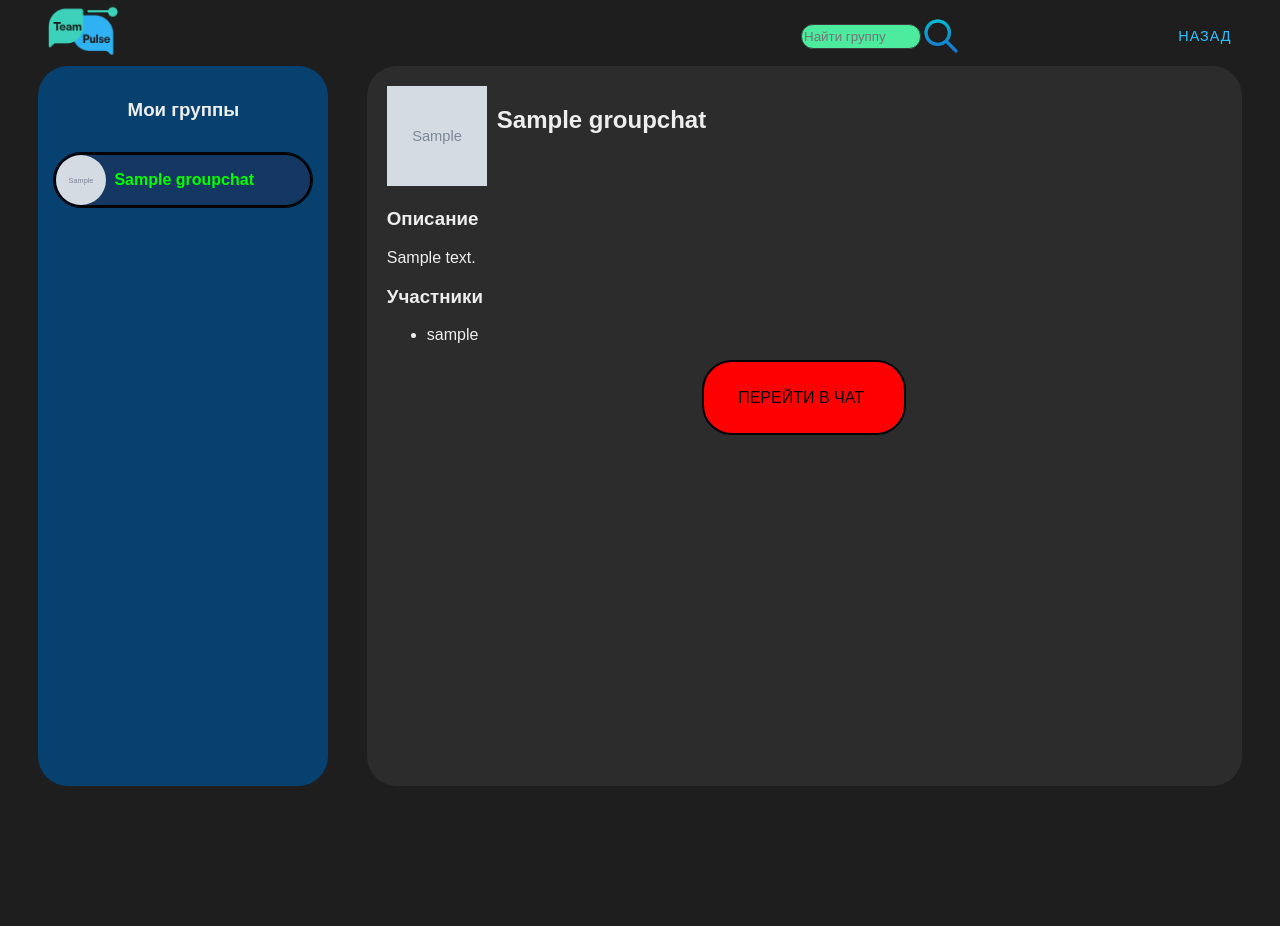
After one commit to ManK0-is-here/work_chat, a Django app: page /groups/1/ in a window 1280 px wide. The commit adds this page. Run offline with Django 5.2, Linux system fonts and the light colour scheme; a user stored in the database is signed in; tables that the repository leaves empty hold one stand-in row (values such as "Sample post"); grey boxes marked "Sample" are stand-in pictures.

Commit message:
6.2: Создал группы с 50% функционалом

```diff
--- a/chat/models.py
+++ b/chat/models.py
@@ -5,13 +5,13 @@ from django.contrib.auth.models import User
 class GroupChat(models.Model):
 
     icon = models.ImageField(
-        upload_to="media/group_avatar/",
+        upload_to="group_avatar",
         null=True,
         blank=True,
-        default="media/group_avatar/default.png"
+        default="group_avatar/default.png"
     )
     name = models.CharField(max_length=50, unique=True)
-    descripion = models.TextField(max_length="200", null=True, blank=True)
+    description = models.TextField(max_length="200", null=True, blank=True)
     members = models.ManyToManyField(User, related_name="groups_chat", blank=True)
     created_at = models.DateTimeField(auto_now_add=True)
 
--- /dev/null
+++ b/chat/templates/base_groups.html
@@ -0,0 +1,55 @@
+{% load static %}
+<!DOCTYPE html>
+<html lang="ru">
+<head>
+    <meta charset="UTF-8">
+    <title>Коммуникация</title>
+    <link rel="stylesheet" href="{% static 'css/chat_and_groups.css' %}">
+    <link rel="shortcut icon" href="{% static 'image/favicon.ico' %}" type="image/x-icon">
+</head>
+<body>
+    <nav class="navbar">
+        <div class="pos-logo">
+            <a href="{% url 'user_home' %}">
+                <img src="/static/image/logo2.png" alt="" class="logo" align="center">
+            </a>
+        </div>
+        <div class="pos-search">
+            <form action="" method="get" class="grid-search">
+                {% csrf_token %}
+                <input class="search-input"  name="s" placeholder="Найти группу" type="search">
+                <!-- autor icon search == apien -->
+                <button type="submit" class="btn-search"></button>
+            </form>
+        </div>
+        <div class="nav-links">
+            <a href="{% url 'profile' %}" class="nav-link">Назад</a>
+        </div>
+    </nav>
+    <div class="container">
+        <aside class="sidebar">
+            <h3>Мои группы</h3>
+            <ul>
+                {% for g in groups %}
+                    <li {% if g.id == current_group_id %}class="active"{% endif %}>
+                        <a href="{% url 'group_detail' g.pk %}">
+                            {% if g.icon %}
+                                <img src="{{ g.icon.url }}" class="icon">
+                            {% endif %}
+                            {{ g.name }}
+                        </a>
+                    </li>
+                {% empty %}
+                    <li>Групп пока нет</li>
+                {% endfor %}
+            </ul>
+        </aside>
+
+        <main class="content">
+            {% block content %}
+
+            {% endblock content %}
+        </main>
+    </div>
+</body>
+</html>
--- /dev/null
+++ b/chat/templates/group_detail.html
@@ -0,0 +1,40 @@
+{% extends "base_groups.html" %}
+
+{% block title %}{{ group.name }}{% endblock %}
+
+{% block content %}
+    <div class="group-card">
+        <div class="group-header">
+            <div>
+                {% if group.icon %}
+                    <img src="{{ group.icon.url }}" alt="Иконка группы" class="group-icon">
+                {% else %}
+                    <img src="{{ group.icon.url }}" alt="Иконка по умолчанию" class="group-icon">
+                {% endif %}
+            </div>
+            <div>
+                <h2 class="group-title">{{ group.name }}</h2>
+            </div>
+        </div>
+
+        <div class="group-description">
+            <h3>Описание</h3>
+            <p>{{ group.description|default:"Описание отсутствует" }}</p>
+        </div>
+
+        <div class="group-members">
+            <h3>Участники</h3>
+            <ul>
+                {% for member in group.members.all %}
+                    <li>{{ member.username }}</li>
+                {% empty %}
+                    <li>Пока никого нет</li>
+                {% endfor %}
+            </ul>
+        </div>
+
+        <div class="chat-button">
+            <a href={% url 'indev' %} class="btn-chat">Перейти в чат</a>
+        </div>
+    </div>
+{% endblock %}
--- a/chat/urls.py
+++ b/chat/urls.py
@@ -3,5 +3,7 @@ from .views import *
 
 
 urlpatterns = [
-    path("create/", group_create, name="create_group"),
+    path("create/", ChatGroupCreateView.as_view(), name="group_create"),
+    path("<int:pk>/", ChatGroupDetailView.as_view(), name="group_detail"),
+
 ]
--- a/chat/views.py
+++ b/chat/views.py
@@ -1,5 +1,31 @@
 from django.shortcuts import render
+from django.views.generic import CreateView, DetailView, ListView
+from django.urls import reverse_lazy
+from django.contrib.auth.mixins import LoginRequiredMixin
+from .models import *
 
-# Create your views here.
-def group_create(r):
-    return render(r, "group_create.html")
+
+class BaseGroupMixin:
+    def get_context_data(self, **kwargs):
+        context = super().get_context_data(**kwargs)
+        context["groups"] = GroupChat.objects.all()
+        context["current_group_id"] = getattr(self.object, "id", None)
+        return context
+
+class ChatGroupDetailView(LoginRequiredMixin, BaseGroupMixin, DetailView):
+    model = GroupChat
+    template_name = "group_detail.html"
+    context_object_name = "group"
+
+class ChatGroupCreateView(LoginRequiredMixin, BaseGroupMixin, CreateView):
+    model = GroupChat
+    fields = ["name", "description", "icon"]
+    template_name = "group_create.html"
+
+    def form_valid(self, form):
+        group = form.save()
+        group.members.add(self.request.user)
+        return super().form_valid(form)
+
+    def get_success_url(self):
+        return reverse_lazy("group_detail", kwargs={"pk": self.object.pk})
--- /dev/null
+++ b/static/css/chat_and_groups.css
@@ -0,0 +1,223 @@
+body {
+    margin: 0;
+    font-family: Arial, sans-serif;
+    background: #1e1e1e;
+    color: #eee;
+}
+
+.navbar{
+    height: 40px;
+    margin-right: 3%;
+    margin-left: 3%;
+    border-radius: 10px;
+    margin-bottom: 2%;
+    display: grid;
+    grid-template-columns: 1fr 4fr 1fr;
+}
+.logo {
+    margin-top: 1%;
+    width: 70px;
+    height: 70px;
+    margin-left: 5%;
+}
+
+.pos-search{
+    align-self: center;
+    justify-self: end;
+}
+.grid-search{
+    display: grid;
+    grid-template-columns: 1fr 1fr;
+}
+.search-input{
+    align-self: center;
+    height: 25px;
+    width: 120px;
+    background-color: #4ceb9e;
+    color: #2c2c2c;
+    border-radius: 12px;
+    border: 1px solid rgb(60, 59, 59);
+}
+.btn-search{
+    width: 40px;
+    height: 40px;
+    border: none;
+    background-image: url('/static/image/search.png');
+    background-size: cover;
+    background-color: rgba(245, 222, 179, 0);
+}
+.btn-search:hover {
+    opacity: 0.7;
+}
+.btn-search:active {
+    transform: scale(0.95);
+}
+
+.nav-links{
+    align-self: center;
+    justify-self: end;
+    margin-right: 5%;
+}
+.nav-link {
+    color: #29c2ff;
+    text-decoration: none;
+    text-transform: uppercase;
+    font-size: 0.9rem;
+    letter-spacing: 1px;
+    transition: color 0.3s;
+}
+
+.nav-link:hover {
+    color: #32ca65;
+}
+
+
+
+.container {
+    display: flex;
+    height: 90vh;
+    margin-bottom: 11%;
+    margin-top: 2%;
+}
+
+.sidebar {
+    margin-left: 3%;
+    border-radius: 30px;
+    width: 260px;
+    background: #074170;
+    padding: 15px;
+    display: flex;
+    flex-direction: column;
+}
+
+.sidebar h3 {
+    margin-bottom: 15px;
+    text-align: center;
+}
+
+.sidebar ul {
+    list-style: none;
+    padding: 0;
+    flex: 1;
+    overflow-y: auto;
+}
+
+.sidebar li {
+    border: 1px solid black;
+    border-radius: 30px;
+    margin-bottom: 10px;
+}
+
+.sidebar li.active a {
+    background-color: #153862;
+    border: 2px solid black;
+    border-radius: 30px;
+    font-weight: bold;
+    color: rgb(0, 255, 0);
+}
+
+.sidebar a {
+    color: #fff;
+    text-decoration: none;
+    display: flex;
+    align-items: center;
+    gap: 8px;
+}
+
+.sidebar .icon {
+    width: 50px;
+    height: 50px;
+    border-radius: 50%;
+}
+
+
+.group-header{
+    display: flex;
+    gap: 10px;
+}
+
+.group-card{
+    height: 500px;
+}
+
+.btn-create {
+    display: block;
+    text-align: center;
+    background: #4CAF50;
+    padding: 10px;
+    border-radius: 8px;
+    color: white;
+    margin-top: 10px;
+    text-decoration: none;
+}
+.btn-create:hover {
+    background: #45a049;
+}
+
+.content {
+    margin-left: 3%;
+    margin-right: 3%;
+    flex: 1;
+    padding: 20px;
+    overflow-y: auto;
+    border-radius: 30px;
+    background: #2c2c2c;
+}
+
+
+.group-create-card {
+    max-width: 450px;
+    margin: 20px auto;
+    background: #2c2c2c;
+    padding: 20px;
+    border-radius: 12px;
+    color: #fff;
+}
+
+.group-create-card h2 {
+    text-align: center;
+    margin-bottom: 20px;
+}
+
+.form-field {
+    margin-bottom: 15px;
+}
+
+.form-field label {
+    display: block;
+    margin-bottom: 6px;
+    font-weight: bold;
+}
+
+.form-field input,
+.form-field textarea {
+    width: 100%;
+    padding: 10px;
+    border-radius: 6px;
+    border: none;
+    font-size: 14px;
+}
+
+.group-icon{
+    width: 100px;
+    height: 100px;
+}
+
+.chat-button{
+    border: 2px solid black;
+    background-color: red;
+    height: 20px;
+    width: 150px;
+    border-radius: 30px;
+    padding: 3%;
+    justify-self: center;
+    align-content: center;
+}
+
+.chat-button a{
+    margin-left: 6%;
+    align-items: center;
+    color: #000000;
+    text-decoration: none;
+    text-transform: uppercase;
+}
--- a/static/css/profile.css
+++ b/static/css/profile.css
@@ -178,3 +178,8 @@ body {
 .save-btn:hover {
     background: #0c901bd2;
 }
+
+.active{
+    border-radius: 20;
+    border: 3px solid black;
+}
--- a/users/templates/profile_redact.html
+++ b/users/templates/profile_redact.html
@@ -55,10 +55,7 @@
         <div class="bot-info">
             <div class="my-chats">
                 <div>
-                    <a href="http://127.0.0.1:8000/groups/create/">Create</a>
-                    <form action={% url "create_group" %}>
-                        <button class="create_group">Создать группу</button>
-                    </form>
+                    <a href="http://127.0.0.1:8000/groups/create/">Создать группу</a>
                 </div>
                 <div>
                     <h3>Чаты ниже</h3>
```
Also changed, not shown: chat/templates/group_create.html (+27 -14 lines), static/css/auth.css (+4 -5 lines), chat/migrations/0001_initial.py (added), chat/migrations/0002_remove_groupchat_descripion_groupchat_description.py (added), chat/migrations/0003_alter_groupchat_icon.py (added), chat/migrations/0004_alter_groupchat_icon.py (added), chat/templates/chat_room.html (deleted), chat/templates/group_list.html (deleted), media/group_avatar/6d2a3e5d794a11eeadce363fac71b015_upscaled.jpeg (added), media/group_avatar/NTC.jpg (added), static/image/search.png (added).
